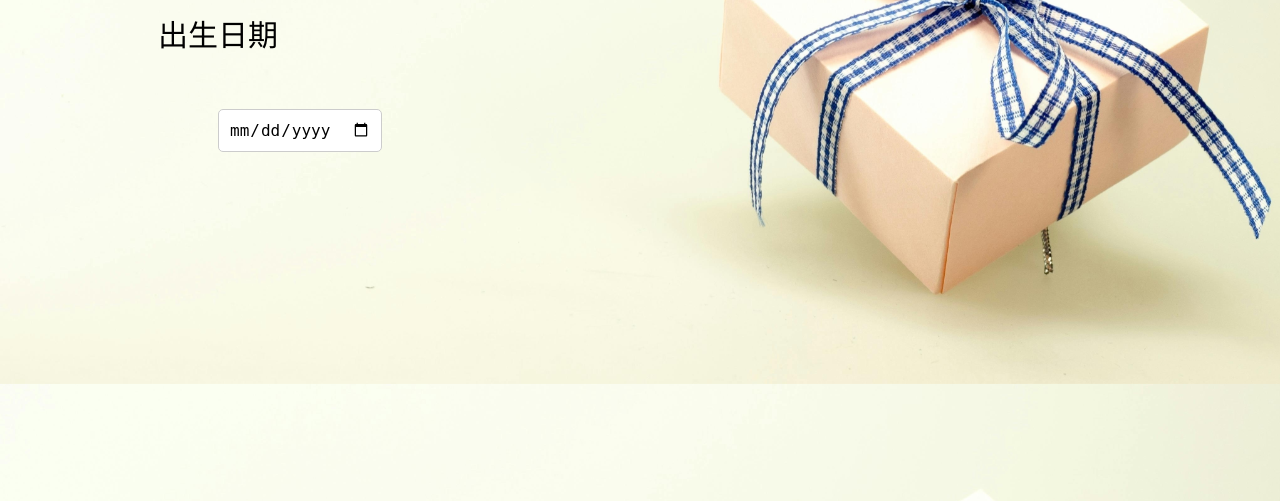
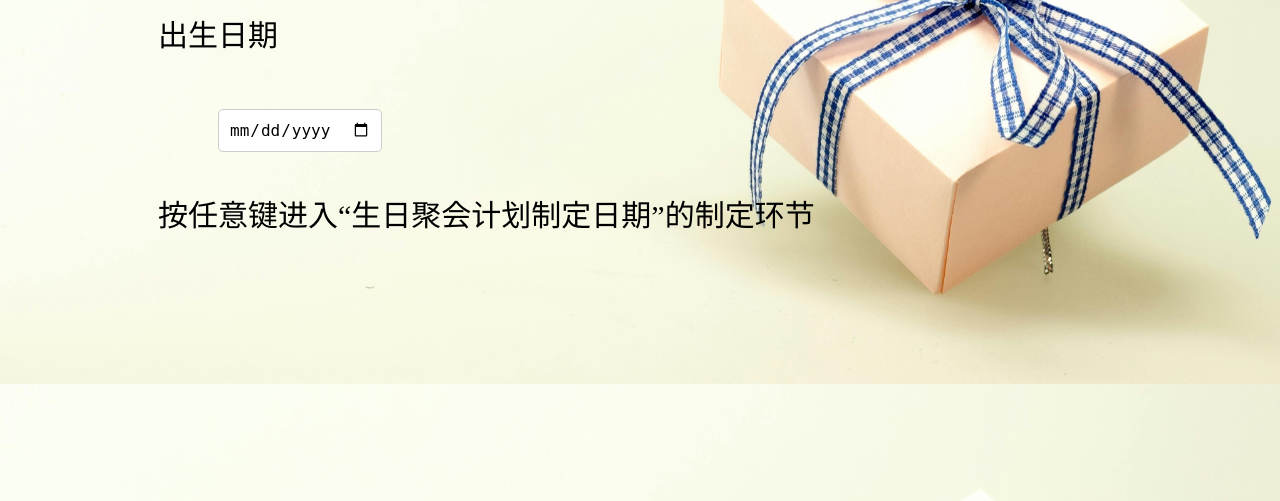
Before and after one commit to MikukuOvO/A-simple-Birthday-Party-Planning-Note-program, a Flask app: page /basicinfo in a window 1280 px wide. Shown: the part 278-779 px from the top of the page. Run offline with Flask 3, Linux system fonts and the light colour scheme.

Commit message:
add prompt

```diff
--- a/templates/basic_info.html
+++ b/templates/basic_info.html
@@ -27,6 +27,9 @@
             <input type="date" id="birthdate">
         </div>
         <br>
+        <div class="inferword">
+            按任意键进入“生日聚会计划制定日期”的制定环节
+        </div>
     </div>
 
     <script>
```
